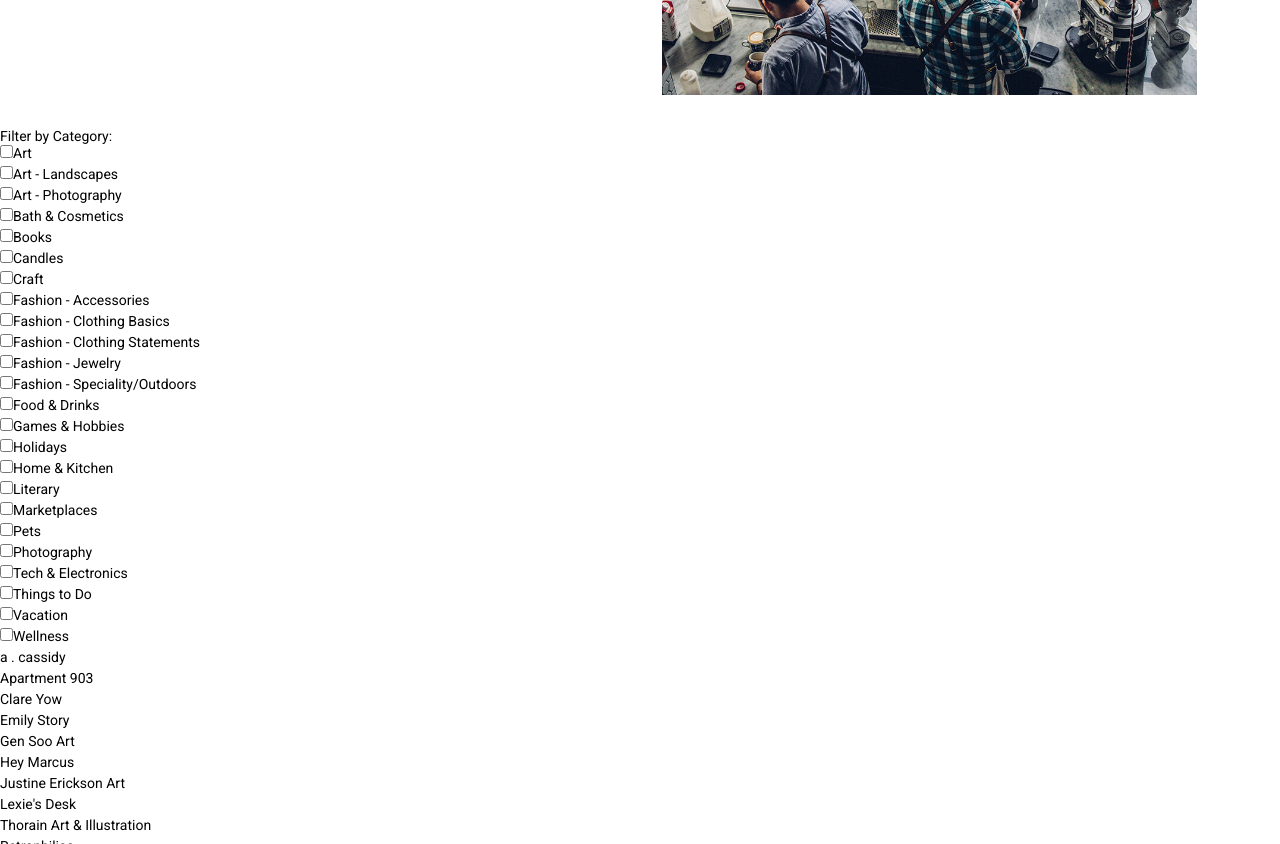
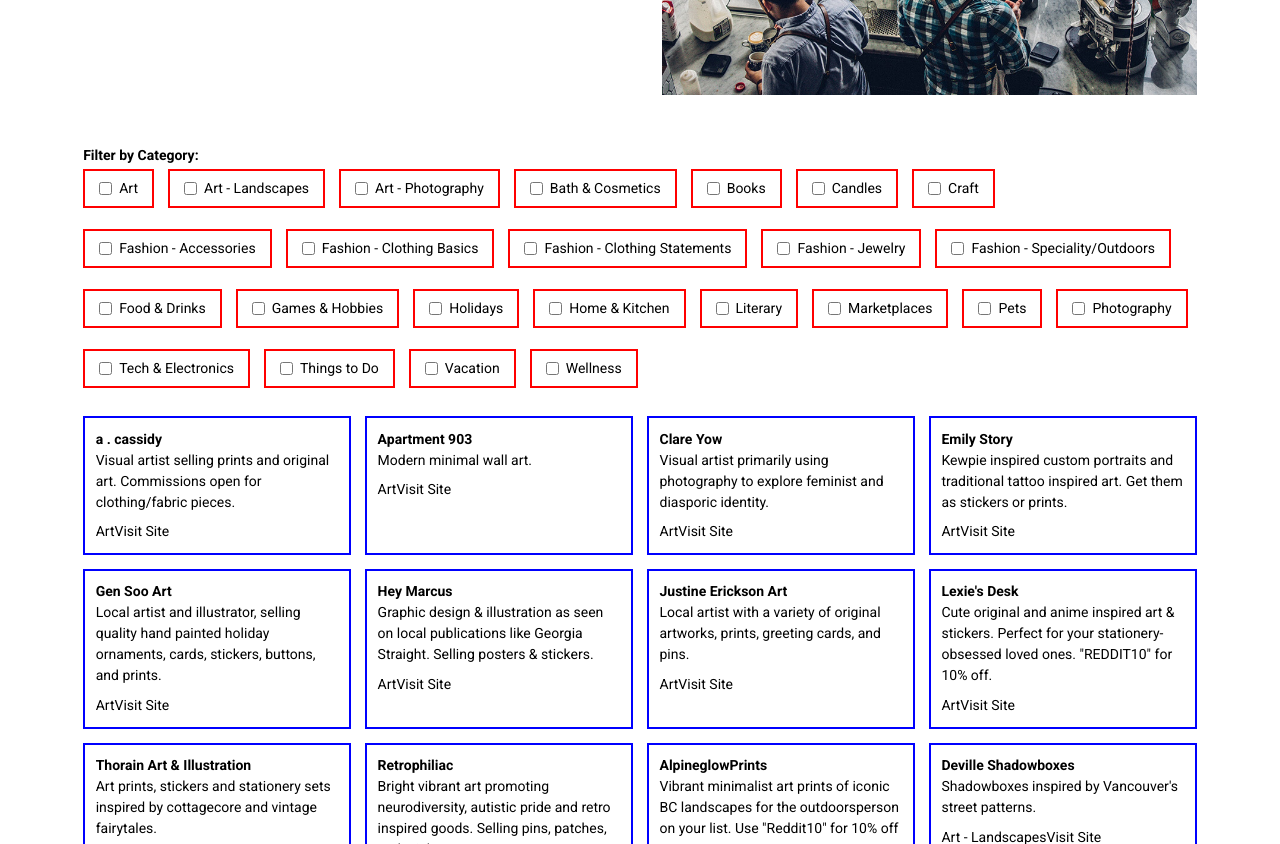
Before and after one commit to andrews1022/vancouver-shop-local, a Next.js app: page / in a window 1280 px wide. Shown: the part 360-1204 px from the top of the page. Built offline with nearby package versions, Linux system fonts and the light colour scheme.

Commit message:
added reducer for filtering logic

```diff
--- a/components/Businesses/index.tsx
+++ b/components/Businesses/index.tsx
@@ -1,35 +1,101 @@
-import React from 'react';
+import React, { useReducer } from 'react';
 
 // data
 import businessesData from '../../data/businesses';
 
+// styled components
+import {
+	BusinessesWrapper,
+	FilterWrapper,
+	FilterHeading,
+	FilterItem,
+	FilterList,
+	Wrapper,
+	FilterCheck,
+	FilterLabel,
+	BusinessesCategory,
+	BusinessesDescription,
+	BusinessesHeading,
+	BusinessesItem,
+	BusinessesLink,
+	BusinessesList
+} from './styles';
+
+// reducer
+import { businessesReducer, initialState } from './reducer';
+
+// props
 // interface BusinessesProps {}
 
 const Businesses = () => {
+	// reducer state
+	const [state, dispatch] = useReducer(businessesReducer, initialState);
+
 	// dynamic, duplicate-free list of all business categories
 	const categories = Array.from(new Set(businessesData.map((business) => business.category)));
 
+	// set filters fn
+	const setFilters = (event: React.MouseEvent<HTMLInputElement>) => {
+		const { value } = event.currentTarget as HTMLInputElement;
+
+		// if state is now empty as result of unchecking all boxes
+		if (!state.filters.length) {
+			dispatch({ type: 'RESET_BUSINESSES' });
+		}
+
+		// if user clicks on a currently active department filter
+		if (state.filters.includes(value)) {
+			const matchingIndex = state.filters.indexOf(value);
+
+			// remove it, and filter posts accordingly
+			if (matchingIndex > -1) {
+				dispatch({ type: 'REMOVE_FILTER', payload: value });
+				dispatch({ type: 'RENDER_BUSINESSES' });
+			}
+
+			return;
+		}
+
+		// if user clicks on a department filter not in use,
+		// add to list of filters and filter posts accordingly
+		dispatch({ type: 'SET_FILTERS', payload: value });
+		dispatch({ type: 'RENDER_BUSINESSES' });
+	};
+
 	return (
-		<div className='wrapper'>
-			<div className='filter'>
-				<span>Filter by Category:</span>
-				<ul className='filter-list'>
+		<Wrapper>
+			<FilterWrapper>
+				<FilterHeading>Filter by Category:</FilterHeading>
+				<FilterList>
 					{categories.map((category) => (
-						<li key={category} className='filter-item'>
-							<label htmlFor={`Category Filter ${category}`}>
-								<input type='checkbox' name='' id={`Category Filter ${category}`} />
+						<FilterItem key={category}>
+							<FilterLabel htmlFor={`Category Filter ${category}`}>
+								<FilterCheck
+									id={`Category Filter ${category}`}
+									onClick={setFilters}
+									type='checkbox'
+									value={category}
+								/>
 								{category}
-							</label>
-						</li>
+							</FilterLabel>
+						</FilterItem>
 					))}
-				</ul>
-			</div>
-			<ul>
-				{businessesData.map((business) => (
-					<li key={business.name}>{business.name}</li>
-				))}
-			</ul>
-		</div>
+				</FilterList>
+			</FilterWrapper>
+
+			<BusinessesWrapper>
+				<BusinessesList>
+					{state.businesses.map((business) => (
+						<BusinessesItem key={business.name}>
+							<BusinessesHeading>{business.name}</BusinessesHeading>
+							<BusinessesDescription>{business.description}</BusinessesDescription>
+							<BusinessesCategory>{business.category}</BusinessesCategory>
+							<BusinessesLink href={business.link}>Visit Site</BusinessesLink>
+						</BusinessesItem>
+					))}
+				</BusinessesList>
+			</BusinessesWrapper>
+		</Wrapper>
 	);
 };
 
--- /dev/null
+++ b/components/Businesses/reducer.ts
@@ -0,0 +1,66 @@
+// data
+import businessesData from '../../data/businesses';
+
+// types
+import { Business } from '../../types/types';
+
+// reducer type
+interface InitialBusinessesState {
+	businesses: Business[];
+	filters: string[];
+}
+
+export const initialState: InitialBusinessesState = {
+	businesses: businessesData,
+	filters: []
+};
+
+type BusinessActions =
+	| { type: 'REMOVE_FILTER'; payload: string }
+	| { type: 'RENDER_BUSINESSES' }
+	| { type: 'RESET_BUSINESSES' }
+	| { type: 'SET_FILTERS'; payload: string };
+
+const getFilteredBusinesses = (filters: string[]): Business[] => {
+	if (!filters.length) {
+		return businessesData;
+	}
+
+	return businessesData.filter((business) => filters.includes(business.category));
+};
+
+export const businessesReducer = (
+	state: InitialBusinessesState = initialState,
+	action: BusinessActions
+) => {
+	switch (action.type) {
+		case 'REMOVE_FILTER': {
+			return {
+				...state,
+				filters: state.filters.filter((filt) => filt !== action.payload)
+			};
+		}
+
+		case 'RENDER_BUSINESSES': {
+			return {
+				...state,
+				businesses: getFilteredBusinesses(state.filters)
+			};
+		}
+
+		case 'RESET_BUSINESSES': {
+			return initialState;
+		}
+
+		case 'SET_FILTERS': {
+			return {
+				...state,
+				filters: [...state.filters, action.payload]
+			};
+		}
+
+		default: {
+			return state;
+		}
+	}
+};
--- a/components/Businesses/styles.ts
+++ b/components/Businesses/styles.ts
@@ -1 +1,59 @@
 import styled from 'styled-components';
+
+// base styles
+import { baseGridStyles } from '../../styles/lib';
+
+export const Wrapper = styled.div`
+	padding: 1.5% ${(props) => props.theme.spacing.leftRightDesktop};
+`;
+
+// filter
+export const FilterWrapper = styled.div`
+	margin-bottom: 1.5rem;
+`;
+
+export const FilterHeading = styled.h2`
+	margin-bottom: 0.5rem;
+`;
+
+export const FilterList = styled.ul`
+	display: flex;
+	flex-wrap: wrap;
+	gap: 1rem;
+`;
+
+export const FilterItem = styled.li`
+	margin-bottom: 0.5rem;
+`;
+
+export const FilterLabel = styled.label`
+	display: flex;
+	align-items: center;
+	border: 2px solid red;
+	padding: 0.5rem 1rem;
+`;
+
+export const FilterCheck = styled.input`
+	margin-right: 0.5rem;
+`;
+
+// cards
+export const BusinessesWrapper = styled.div``;
+
+export const BusinessesList = styled.ul`
+	${baseGridStyles};
+`;
+
+export const BusinessesItem = styled.li`
+	border: 2px solid blue;
+	grid-column: span 3;
+	padding: 0.75rem;
+`;
+
+export const BusinessesHeading = styled.h3``;
+
+export const BusinessesDescription = styled.p``;
+
+export const BusinessesCategory = styled.span``;
+
+export const BusinessesLink = styled.a``;
--- a/components/Nav/styles.ts
+++ b/components/Nav/styles.ts
@@ -1,16 +1,14 @@
 import styled from 'styled-components';
 
 // shared styles
-import { baseLayoutStyles } from '../../styles/lib';
+import { baseGridStyles, baseLayoutStyles } from '../../styles/lib';
 
 export const NavWrapper = styled.nav`
 	${baseLayoutStyles};
 `;
 
 export const NavList = styled.ul`
-	display: grid;
-	grid-gap: 1rem;
-	grid-template-columns: repeat(12, 1fr);
+	${baseGridStyles};
 	padding: 1.25rem ${({ theme }) => theme.spacing.leftRightDesktop};
 `;
 
--- a/data/businesses.ts
+++ b/data/businesses.ts
@@ -1,4 +1,6 @@
-const businessesData = [
+import { Business } from '../types/types';
+
+const businessesData: Business[] = [
 	// ART
 	{
 		name: 'a . cassidy',
--- a/styles/lib.ts
+++ b/styles/lib.ts
@@ -5,4 +5,8 @@
 	color: ${({ theme }) => theme.shades.white};
 `;
 
-export const somethingElse = css``;
+export const baseGridStyles = css`
+	display: grid;
+	grid-gap: 1rem;
+	grid-template-columns: repeat(12, 1fr);
+`;
```
Also changed, not shown: types/types.ts (+7 -0 lines).
